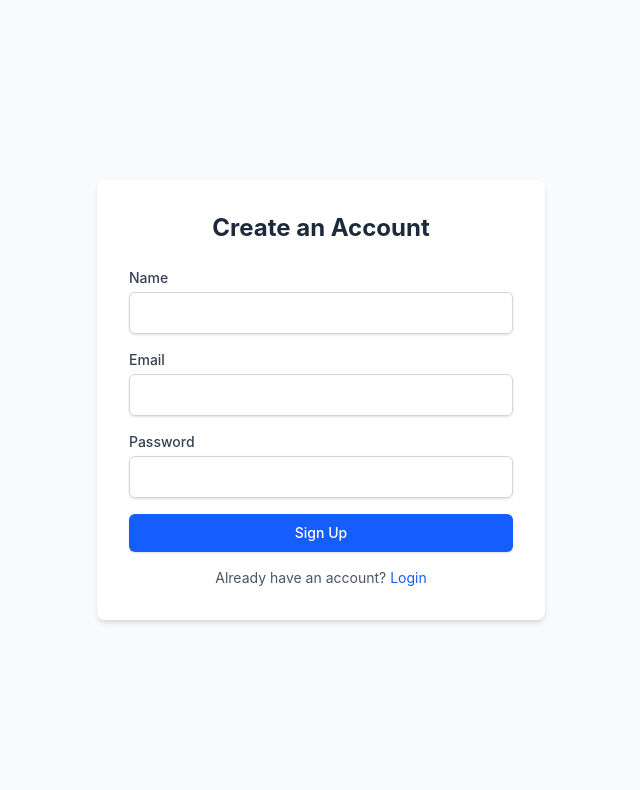
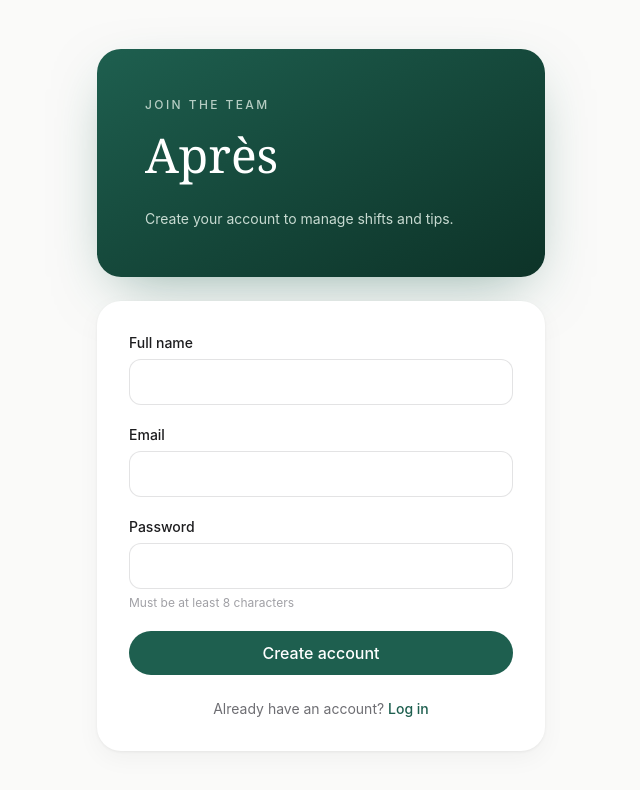
Before and after one commit to JohnnyClifford/apres, a React (Vite) app in the folder client/: page /register in a window 1280 px wide. Shown: the top 790 px of the page, without its empty margins (319-959 px from the left). Built offline with nearby package versions, Linux system fonts and the light colour scheme; no server answers.

Commit message:
feat(ui): register page redesign with new design system

```diff
--- a/client/src/pages/Register.jsx
+++ b/client/src/pages/Register.jsx
@@ -1,11 +1,14 @@
 import { useState } from 'react';
+import { useNavigate, Link } from 'react-router-dom';
 import { useAuth } from '../context/AuthContext';
-import { useNavigate, Link } from 'react-router-dom';
+import Hero from '../components/Hero';
+import Card from '../components/Card';
+import Button from '../components/Button';
 
 export default function Register() {
+  const [name, setName] = useState('');
   const [email, setEmail] = useState('');
   const [password, setPassword] = useState('');
-  const [name, setName] = useState('');
   const [error, setError] = useState('');
   const [isSubmitting, setIsSubmitting] = useState(false);
   const { register } = useAuth();
@@ -13,70 +16,94 @@ export default function Register() {
 
   const handleSubmit = async (e) => {
     e.preventDefault();
+    setError('');
     setIsSubmitting(true);
     try {
       await register(email, password, name);
       navigate('/dashboard');
     } catch (err) {
-      setError(err.message + ' - ' + (err.response?.data?.error || 'No server message'));
+      setError(err.response?.data?.error || 'Registration failed');
     } finally {
       setIsSubmitting(false);
     }
   };
 
   return (
-    <div className="min-h-screen flex items-center justify-center bg-gray-50">
-      <div className="max-w-md w-full p-8 bg-white rounded-lg shadow-md">
-        <h2 className="text-2xl font-bold text-center text-gray-800 mb-6">Create an Account</h2>
+    <div className="min-h-screen bg-cream-50 p-6 md:p-8 flex items-center justify-center">
+      <div className="w-full max-w-md space-y-6">
+        <Hero eyebrow="Join the team" title="Après">
+          <p className="text-forest-100/90 text-sm">
+            Create your account to manage shifts and tips.
+          </p>
+        </Hero>
 
-        {error && <div className="bg-red-100 text-red-700 p-3 rounded mb-4 text-sm">{error}</div>}
+        <Card className="p-8">
+          <form onSubmit={handleSubmit} className="space-y-5">
+            {error && (
+              <div className="bg-red-50 text-red-700 text-sm p-3 rounded-xl border border-red-100">
+                {error}
+              </div>
+            )}
 
-        <form onSubmit={handleSubmit} className="space-y-4">
             <div>
-            <label className="block text-sm font-medium text-gray-700" htmlFor="register-name">Name</label>
+              <label htmlFor="register-name" className="block text-sm font-medium text-ink-900 mb-1.5">
+                Full name
+              </label>
               <input
                 id="register-name"
                 type="text"
+                required
                 value={name}
-              onChange={e => setName(e.target.value)}
-              required
-              className="mt-1 block w-full px-3 py-2 border border-gray-300 rounded-md shadow-sm focus:outline-none focus:ring-blue-500 focus:border-blue-500"
+                onChange={(e) => setName(e.target.value)}
+                disabled={isSubmitting}
+                className="w-full px-4 py-2.5 border border-ink-400/30 rounded-xl focus:outline-none focus:ring-2 focus:ring-forest-500/30 focus:border-forest-500 text-ink-900 bg-white"
               />
             </div>
+
             <div>
-            <label className="block text-sm font-medium text-gray-700" htmlFor="register-email">Email</label>
+              <label htmlFor="register-email" className="block text-sm font-medium text-ink-900 mb-1.5">
+                Email
+              </label>
               <input
                 id="register-email"
                 type="email"
+                required
                 value={email}
-              onChange={e => setEmail(e.target.value)}
-              required
-              className="mt-1 block w-full px-3 py-2 border border-gray-300 rounded-md shadow-sm focus:outline-none focus:ring-blue-500 focus:border-blue-500"
+                onChange={(e) => setEmail(e.target.value)}
+                disabled={isSubmitting}
+                className="w-full px-4 py-2.5 border border-ink-400/30 rounded-xl focus:outline-none focus:ring-2 focus:ring-forest-500/30 focus:border-forest-500 text-ink-900 bg-white"
               />
             </div>
+
             <div>
-            <label className="block text-sm font-medium text-gray-700" htmlFor="register-password">Password</label>
+              <label htmlFor="register-password" className="block text-sm font-medium text-ink-900 mb-1.5">
+                Password
+              </label>
               <input
                 id="register-password"
                 type="password"
-              value={password}
-              onChange={e => setPassword(e.target.value)}
                 required
                 minLength={8}
-              className="mt-1 block w-full px-3 py-2 border border-gray-300 rounded-md shadow-sm focus:outline-none focus:ring-blue-500 focus:border-blue-500"
+                value={password}
+                onChange={(e) => setPassword(e.target.value)}
+                disabled={isSubmitting}
+                className="w-full px-4 py-2.5 border border-ink-400/30 rounded-xl focus:outline-none focus:ring-2 focus:ring-forest-500/30 focus:border-forest-500 text-ink-900 bg-white"
               />
+              <p className="text-xs text-ink-400 mt-1.5">Must be at least 8 characters</p>
             </div>
-          <button
-            type="submit"
-            disabled={isSubmitting}
-            className="w-full flex justify-center py-2 px-4 border border-transparent rounded-md shadow-sm text-sm font-medium text-white bg-blue-600 hover:bg-blue-700 focus:outline-none"
-          >
-            {isSubmitting ? 'Creating account...' : 'Sign Up'}
-          </button>
+
+            <Button type="submit" disabled={isSubmitting} className="w-full">
+              {isSubmitting ? 'Creating account...' : 'Create account'}
+            </Button>
           </form>
-        <p className="mt-4 text-center text-sm text-gray-600">
-          Already have an account? <Link to="/login" className="text-blue-600 hover:underline">Login</Link>
+
+          <p className="text-center text-sm text-ink-600 mt-6">
+            Already have an account?{' '}
+            <Link to="/login" className="text-forest-600 hover:text-forest-700 font-medium">
+              Log in
+            </Link>
           </p>
+        </Card>
       </div>
     </div>
   );
```
Lines whose indentation alone changed are shown as unchanged.
